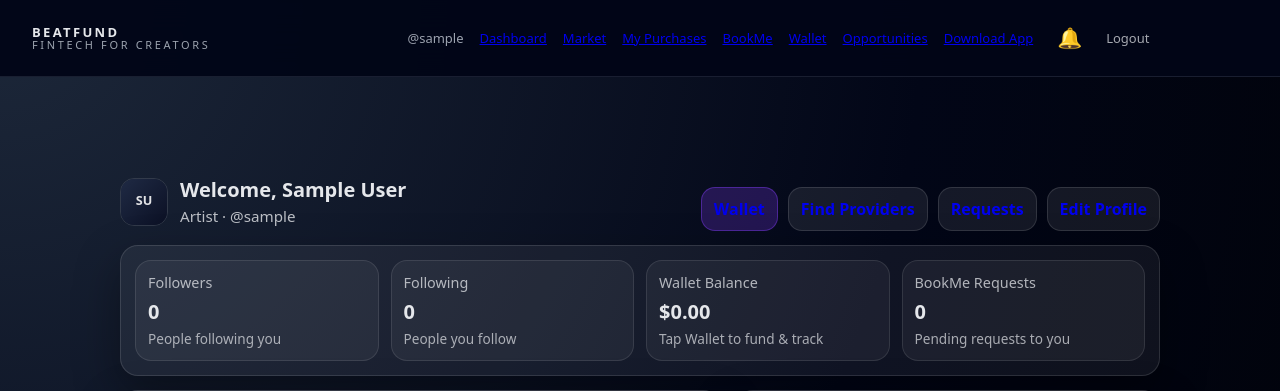
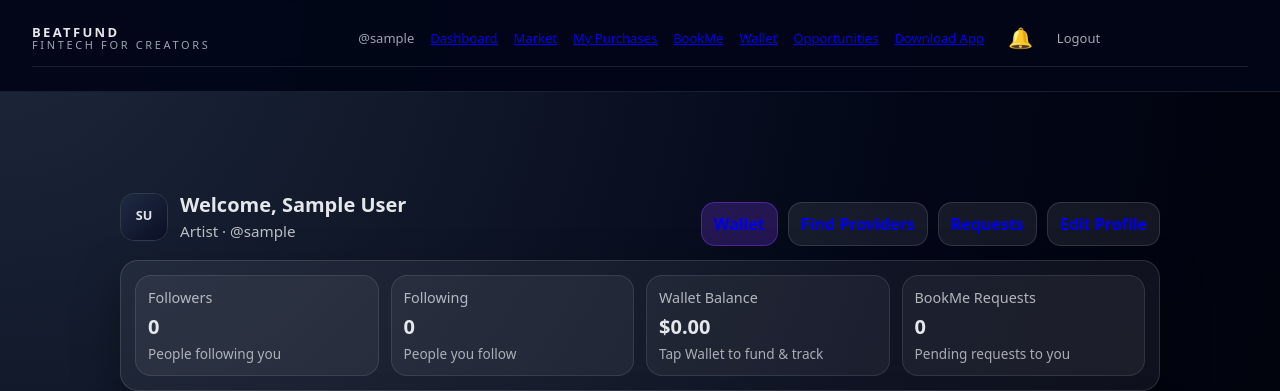
Before and after one commit to michealyalley136-cyber/beatfundwithjay, a Flask app: page /dashboard/artist in a window 1280 px wide. Shown: the top 391 px of the page. Run offline with Flask 3, Linux system fonts and the light colour scheme; the visitor is signed in with stand-in values (Sample User, id 1); data comes from the database, SQL or seed files in the repository; data that the repository does not hold is empty; some libraries are stand-ins or nearby versions.

Commit message:
Improve top nav layout for admin links

```diff
--- a/static/app.css
+++ b/static/app.css
@@ -57,6 +57,8 @@ body{
   display:flex;
   align-items:center;
   justify-content:space-between;
+  flex-wrap: wrap;
+  row-gap: 8px;
   padding: 18px 32px;
   background: rgba(2, 6, 23, 0.96);
   border-bottom: 1px solid var(--border);
@@ -86,6 +88,12 @@ body{
   font-size: 13px;
   text-transform: uppercase;
   letter-spacing: 0.18em;
+  flex-wrap: wrap;
+  justify-content: center;
+  flex: 1 1 100%;
+  order: 3;
+  padding-top: 6px;
+  border-top: 1px solid var(--border);
 }
 .nav-center a{
   text-decoration:none;
@@ -100,13 +108,23 @@ body{
   align-items:center;
   gap:16px;
   font-size: 13px;
+  order: 2;
+  flex-wrap: wrap;
 }
 .nav-username{ color: var(--muted); }
+
+.nav-left{ order: 1; }
 
 .pwa-install{
   display:flex;
   align-items:center;
   gap: 10px;
+  order: 2;
+}
+
+.pwa-install .btn{
+  padding: 8px 12px;
+  font-size: 12px;
 }
 
 .ios-install-tip{
```
